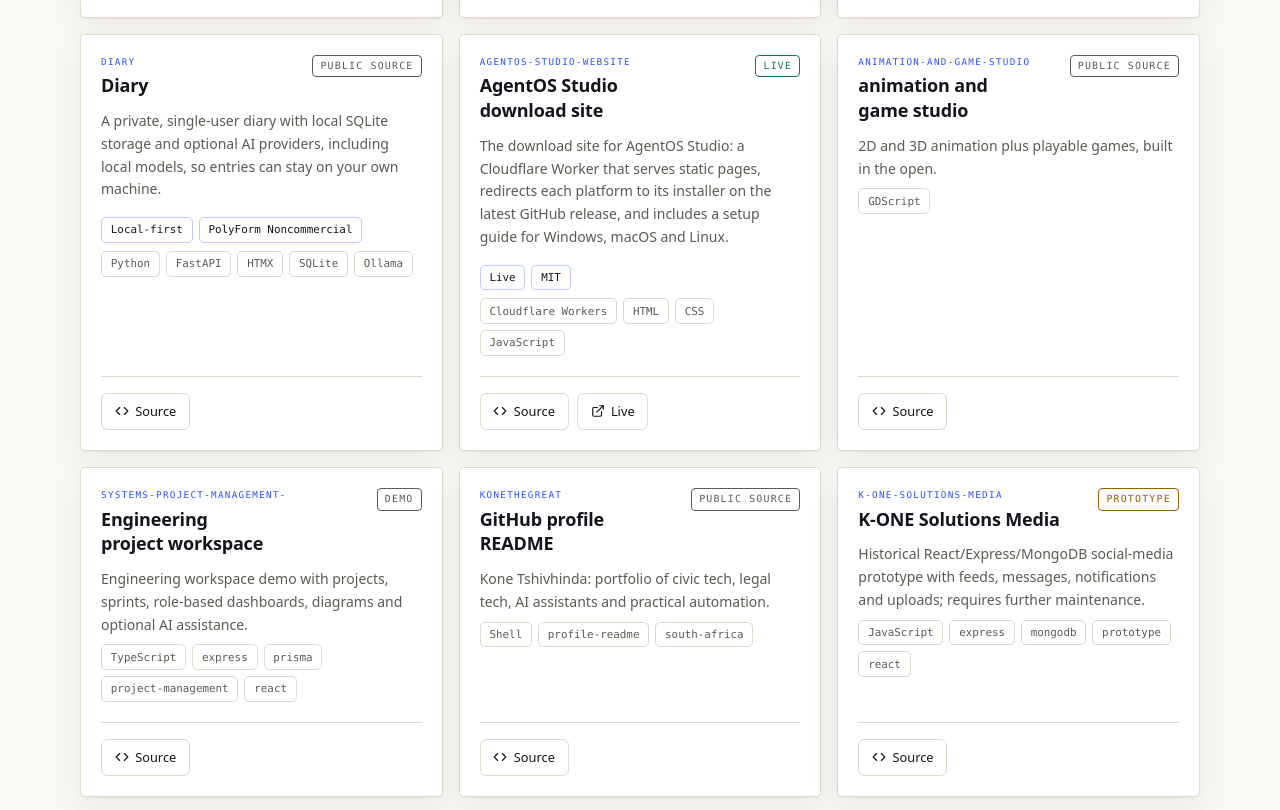
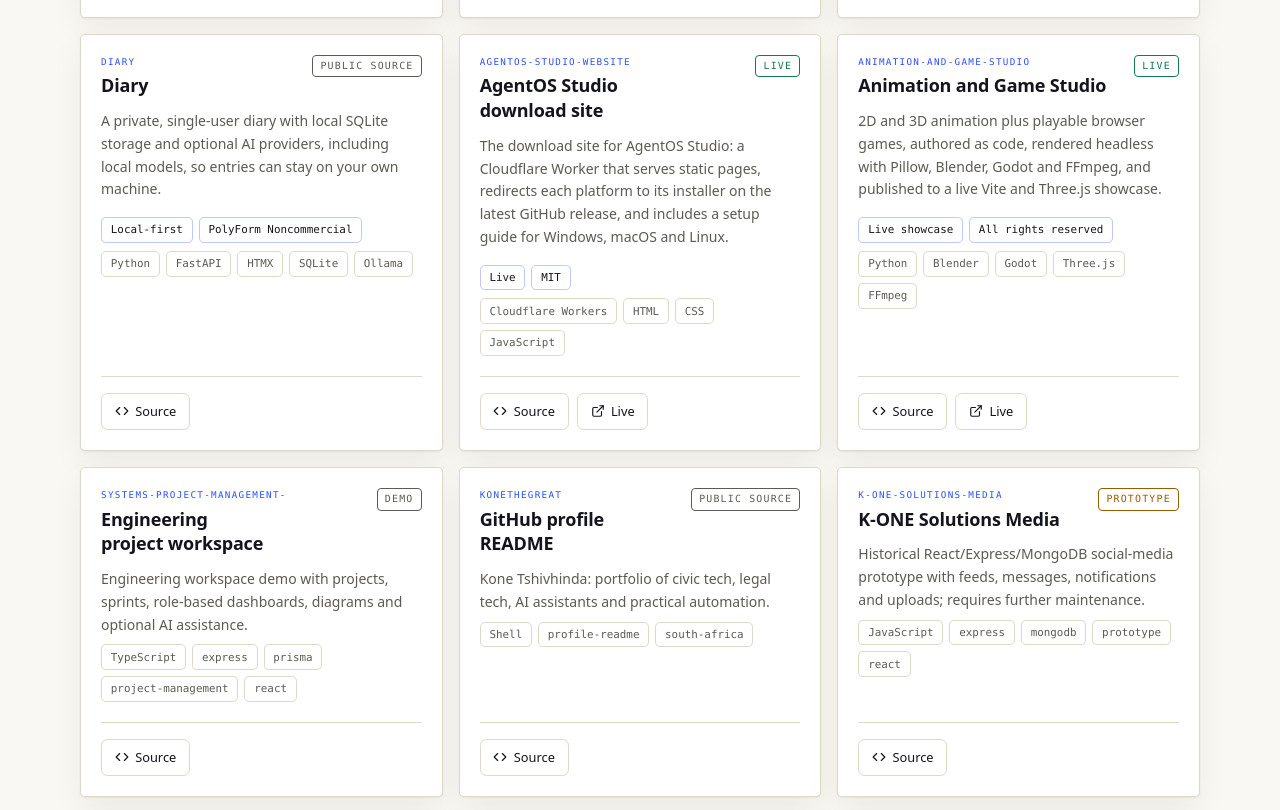
Before and after one commit to konethegreat/k-one-it-solutions-website, an Astro site: page /work in a window 1280 px wide. Shown: the part 4890-5700 px from the top of the page. Built offline with nearby package versions, Linux system fonts and the light colour scheme; Astro itself is replaced by a stand-in of ours.

Commit message:
feat(content): curate animation-and-game-studio repository

```diff
--- a/docs/agentos/REPORT.md
+++ b/docs/agentos/REPORT.md
@@ -19,3 +19,4 @@ Each later pull request appends one line: date, pull request, task and result.
 - 2026-11-13: Phase 3 task 4, home page technical dossiers count. The "technical dossiers" figure on `/` in `src/pages/index.astro` now uses `dossiers.length` from `src/data/dossiers.ts` (five) instead of the four home cards, so it matches `/work/`. Added a check to `tests/build-output.test.mjs` that the figure on `/` equals the number of `/work/<slug>/` dossier pages in `dist/work/`; README CI section updated. Verified: `npm run build` passes and the built `/` renders `<span>5</span>` before "technical dossiers" with five folders under `dist/work/`; `npm test` was blocked by the local agent permission layer, so the suite is left to CI on this pull request.
 - 2026-11-13: Phase 3 task 5, curate agentos-studio-website. Added `agentos-studio-website` to `curated` in `src/data/projects.ts` (Web & apps, live, `https://agentos-studio-website.erictshivhinda.workers.dev`) using its README and live site, and added a `/work/` curated-entry check in `tests/build-output.test.mjs`. Verified: `npm run build` and `npm test` (33 tests) pass.
 - 2026-11-13: Phase 3 task 6, curate reservoir. Added `reservoir` to `curated` in `src/data/projects.ts` (Legal & civic tech, live, `https://konethegreat.github.io/reservoir/` verified loading, summary written without em dash) using its README and live docs site, and extended `tests/build-output.test.mjs`. Verified: `npm run build` and `npm test` (33 tests) pass.
+- 2026-11-13: Phase 3 task 7, curate animation-and-game-studio. Added `animation-and-game-studio` to `curated` in `src/data/projects.ts` (Web & apps, live, `https://konethegreat.github.io/animation-and-game-studio/` verified loading) using its README and live showcase, and extended `tests/build-output.test.mjs`. Verified: `npm run build` and `npm test` (33 tests) pass.
--- a/docs/agentos/TASKS.md
+++ b/docs/agentos/TASKS.md
@@ -33,7 +33,7 @@ How to use this list:
 - [x] Depends on Phase 2 task 4. Make the "technical dossiers" figure on the home page in `src/pages/index.astro` count every dossier in `src/data/dossiers.ts` (five, matching `/work/`) rather than the four home cards. Update `tests/build-output.test.mjs`: the home figure equals the number of `/work/<slug>/` dossier pages. Verify: build and all tests pass.
 - [x] Add a `curated` entry for `agentos-studio-website` in `src/data/projects.ts` (title, summary, category, status, `liveUrl`) using its README and its repository homepage `https://agentos-studio-website.erictshivhinda.workers.dev`, only claiming what the README and the live site show. Extend `tests/build-output.test.mjs`: the entry appears on `/work/` with its live link. Verify: build and all tests pass.
 - [x] Depends on the previous task. Add a `curated` entry for `reservoir` in `src/data/projects.ts` from the `konethegreat/reservoir` README, with `liveUrl` set to `https://konethegreat.github.io/reservoir/` only if that page loads. Write the summary without the em dash that the GitHub description contains. Extend `tests/build-output.test.mjs`. Verify: build and all tests pass.
-- [ ] Depends on the previous task. Add a `curated` entry for `animation-and-game-studio` in `src/data/projects.ts` from its README, with a status the README supports and no live link unless one exists. Extend `tests/build-output.test.mjs`. Verify: build and all tests pass.
+- [x] Depends on the previous task. Add a `curated` entry for `animation-and-game-studio` in `src/data/projects.ts` from its README, with a status the README supports and no live link unless one exists. Extend `tests/build-output.test.mjs`. Verify: build and all tests pass.
 - [ ] Depends on the previous three tasks and Phase 2 tasks 1 to 3. Add the AgentOS Studio download site, and Reservoir if its page loads, to `liveProducts` in `src/data/projects.ts`, with their URLs added to `links` in `src/config.ts`. Source: each live site responding. Update `tests/build-output.test.mjs` for the new entries and the "live deployments" figure. Verify: build and all tests pass.
 - [ ] Re-check the SA-JAS entries (`scratch` in `src/data/projects.ts` and the `sajas` dossier in `src/data/dossiers.ts`) against the `konethegreat/scratch` README, its release `extension-v0.1.0` ("SA-JAS Apply Assistant", 2026-11-02) and `https://sajas.pages.dev/`: the "Hosted web alpha" status, "3 AI agents", "12 job boards" and the status rows. If dossier text changes, regenerate `public/briefs/sajas.pdf` (exactly two pages). Update tests for changed strings. Verify: build and all tests pass.
 - [ ] Depends on the previous task. Re-check the ClearCut entries in `src/data/projects.ts` and `src/data/dossiers.ts` against the `konethegreat/clearcut` README and the live alpha: "13 MCP tools", Apache-2.0, "Live alpha, invite only". If dossier text changes, regenerate `public/briefs/clearcut.pdf` (exactly two pages). Update tests for changed strings. Verify: build and all tests pass.
--- a/src/data/projects.ts
+++ b/src/data/projects.ts
@@ -136,6 +136,16 @@ const curated: Record<string, Curated> = {
     liveUrl: 'https://konethegreat.github.io/ui-vault/',
     tech: ['TypeScript', 'Astro'],
     highlights: ['Live gallery', 'MIT'],
+  },
+  'animation-and-game-studio': {
+    title: 'Animation and Game Studio',
+    summary:
+      '2D and 3D animation plus playable browser games, authored as code, rendered headless with Pillow, Blender, Godot and FFmpeg, and published to a live Vite and Three.js showcase.',
+    category: 'Web & apps',
+    status: 'live',
+    liveUrl: 'https://konethegreat.github.io/animation-and-game-studio/',
+    tech: ['Python', 'Blender', 'Godot', 'Three.js', 'FFmpeg'],
+    highlights: ['Live showcase', 'All rights reserved'],
   },
   reservoir: {
     title: 'Reservoir',
--- a/tests/build-output.test.mjs
+++ b/tests/build-output.test.mjs
@@ -340,6 +340,10 @@ const CURATED_WORK_ENTRIES = [
     title: 'Reservoir',
     liveUrl: 'https://konethegreat.github.io/reservoir/',
   },
+  {
+    title: 'Animation and Game Studio',
+    liveUrl: 'https://konethegreat.github.io/animation-and-game-studio/',
+  },
 ];
 
 test('/work/ includes the curated repository entries with their live links', { skip: distSkip }, () => {
```
